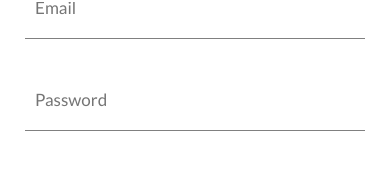
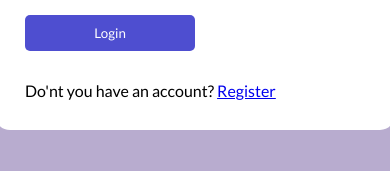
Before and after one commit to oguzcinar29/social-media, a React (Create React App) app in the folder client/: page /login in a window 390 px wide. Shown: the part 506-677 px from the top of the page. Built offline with nearby package versions, Linux system fonts and the light colour scheme; no server answers; a web font is replaced by a local one.

Commit message:
login page css changed

```diff
--- a/client/src/components/Auth/Auth.scss
+++ b/client/src/components/Auth/Auth.scss
@@ -83,9 +83,20 @@
     }
   }
 }
+
+.hide-auth {
+  display: none;
+}
 @media (max-width: 800px) {
   .auth-box {
     display: flex;
     flex-direction: column;
   }
+  .auth-image {
+    display: none;
+  }
+  .hide-auth {
+    display: flex;
+    gap: 3px;
+  }
 }
--- a/client/src/components/Auth/Login.jsx
+++ b/client/src/components/Auth/Login.jsx
@@ -67,6 +67,10 @@
           <button className="auth-btn" type="submit">
             Login
           </button>
+          <div className="hide-auth">
+            <p>Do'nt you have an account?</p>
+            <Link to="/register">Register</Link>
+          </div>
         </form>
       </div>
     </div>
--- a/client/src/components/Auth/Register.jsx
+++ b/client/src/components/Auth/Register.jsx
@@ -71,6 +71,10 @@
           <button className="auth-btn" type="submit">
             Register
           </button>
+          <div className="hide-auth">
+            <p>Do you have an account?</p>
+            <Link to="/login">Login</Link>
+          </div>
         </form>
         <div className="auth-image">
           <img src="https://plus.unsplash.com/premium_photo-1707988178080-1410d2423487?w=500&auto=format&fit=crop&q=60&ixlib=rb-4.0.3&ixid=M3wxMjA3fDB8MHxlZGl0b3JpYWwtZmVlZHwyfHx8ZW58MHx8fHx8" />
--- a/client/src/components/Home/Left/Left.jsx
+++ b/client/src/components/Home/Left/Left.jsx
@@ -11,7 +11,10 @@
   useEffect(() => {
     fetch("https://social-media-q3gh.onrender.com/api/auth/get-current-user")
       .then((response) => response.json())
-      .then((data) => setUser(data));
+      .then((data) => {
+        console.log("left side here");
+        setUser(data);
+      });
   }, []);
   useEffect(() => {
     localStorage.setItem("user", JSON.stringify(user));
--- a/client/src/components/Home/Middle/ShowPost.jsx
+++ b/client/src/components/Home/Middle/ShowPost.jsx
@@ -123,11 +123,11 @@
                   return item.boolean;
                 }
               });
-              console.log(item.img);
+
               const findFriend = user?.friends?.find(
                 (item2) => item2 === findUser?.id
               );
-              console.log(findUser?.img);
+
               return (
                 <div key={i}>
                   {hey !== "123"
```
